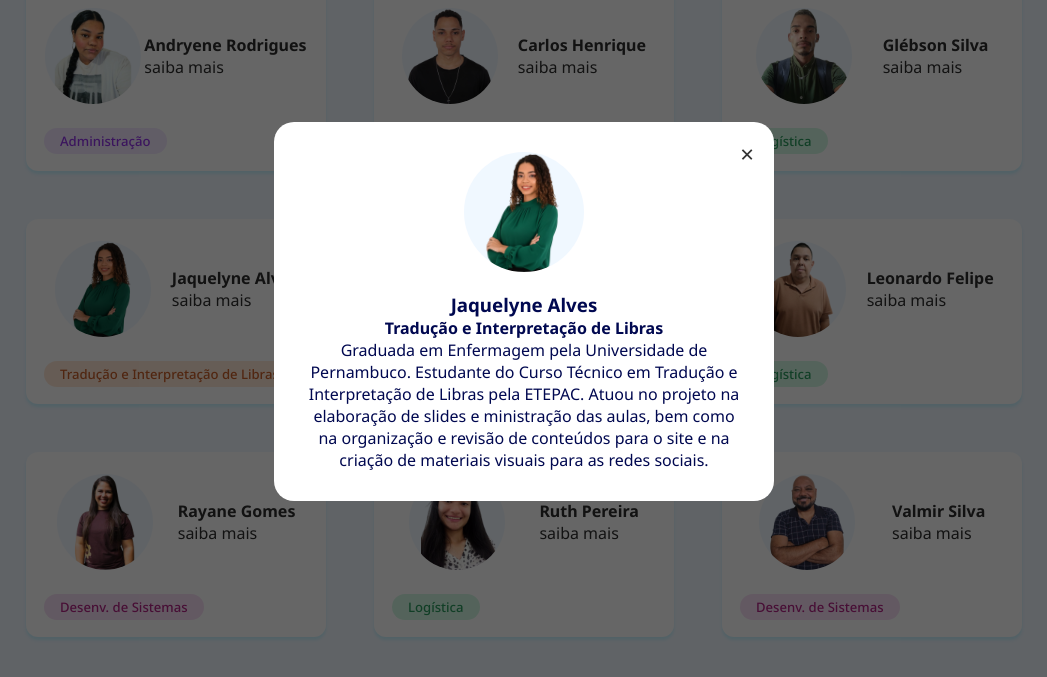
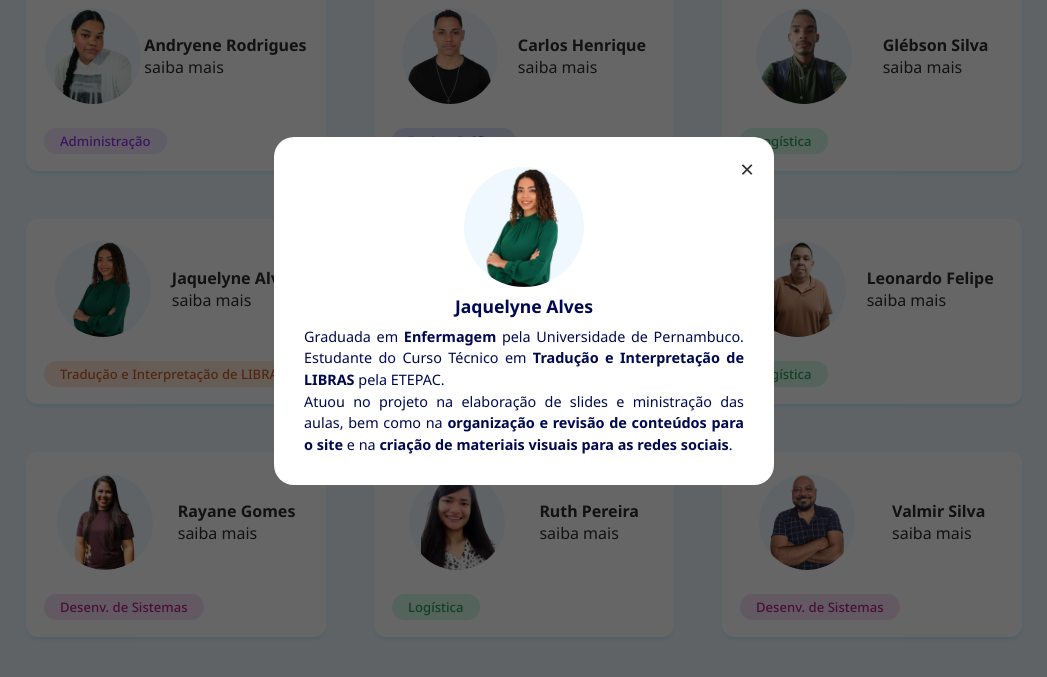
Before and after one commit to carlhenriquex/site-inclusao-digital, a plain HTML site: page index.html in a window 1280 px wide. Both pictures are taken after a click on the element 292 px from the left and 4255 px from the top of the page. Shown: the part 3944-4621 px from the top of the page, without its empty margins (116-1163 px from the left). Drawn offline with nearby package versions, Linux system fonts and the light colour scheme.

Commit message:
ajuste de textos

```diff
--- a/backend/scripts/index.js
+++ b/backend/scripts/index.js
@@ -33,54 +33,42 @@ const modalDescricao = document.getElementById('modal-descricao');
 // dados de cada modal
 const infos = {
 "Andryene Rodrigues": {
-curso: "Administração",
-descricao: "Graduanda em Administração pela Estácio. Possui formação técnica em Design de Interiores pela ETE Miguel Batista e cursou Gastronomia na UNINASSAU. Atua na área administrativa e de gestão, com experiência em Gestão de Risco, atendimento ao público e rotinas administrativas. Estudante do Curso Técnico em Administração pela ETEPAC. No projeto, atuou como ministrante das aulas no COMPAZ e contribuiu para o desenvolvimento das atividades práticas, sendo também responsável pela idealização e criação do vídeo institucional do projeto."
+descricao: "Graduanda em <b>Administração</b> pela Estácio. Possui formação técnica em <b>Design de Interiores</b> pela ETE Miguel Batista e cursou <b>Gastronomia</b> na UNINASSAU. Atua na área administrativa e de gestão, com experiência em Gestão de Risco, atendimento ao público e rotinas administrativas. Estudante do Curso Técnico em <b>Administração</b> pela ETEPAC.<br> No projeto, atuou como ministrante das aulas no COMPAZ e contribuiu para o desenvolvimento das atividades práticas, sendo também responsável pela <b>idealização e criação do vídeo institucional</b> do projeto."
 },
 "Carlos Henrique": {
-curso: "Design Gráfico",
-descricao: "Estudante do curso Técnico em Design Gráfico pela ETEPAC. Atuou no projeto na elaboração de slides e ministração das aulas, sendo também responsável pela concepção e implementação do site institucional."
+descricao: "Estudante do curso Técnico em <b>Design Gráfico</b> pela ETEPAC.<br> Atuou no projeto na elaboração de slides e ministração das aulas, sendo também responsável pela <b>concepção e implementação do site institucional</b>."
 },
 "Glébson Silva": {
-curso: "Logística",
-descricao: "Estudante do curso Técnico em Logística pela ETEPAC. Atuou no projeto na elaboração de slides e ministração das aulas, bem como na produção e revisão dos textos institucionais."
+descricao: "Estudante do curso Técnico em <b>Logística</b> pela ETEPAC.<br> Atuou no projeto na elaboração de slides e ministração das aulas, bem como na <b>produção e revisão dos textos institucionais</b>."
 },
 "Jaquelyne Alves": {
-curso: "Tradução e Interpretação de Libras",
-descricao: "Graduada em Enfermagem pela Universidade de Pernambuco. Estudante do Curso Técnico em Tradução e Interpretação de Libras pela ETEPAC. Atuou no projeto na elaboração de slides e ministração das aulas, bem como na organização e revisão de conteúdos para o site e na criação de materiais visuais para as redes sociais."
+descricao: "Graduada em <b>Enfermagem</b> pela Universidade de Pernambuco. Estudante do Curso Técnico em <b>Tradução e Interpretação de LIBRAS</b> pela ETEPAC.<br> Atuou no projeto na elaboração de slides e ministração das aulas, bem como na <b>organização e revisão de conteúdos para o site</b> e na <b>criação de materiais visuais para as redes sociais</b>."
 },
 "Júlio Rasec": {
-curso: "Desenvolvimento de Sistemas",
-descricao: "Estudante do curso Técnico em Desenvolvimento de Sistemas pela ETEPAC. Atuou no projeto na elaboração de slides e ministração das aulas, e integrou a equipe responsável pelo desenvolvimento do site institucional."
+descricao: "Estudante do curso Técnico em <b>Desenvolvimento de Sistemas</b> pela ETEPAC.<br> Atuou no projeto na elaboração de slides e ministração das aulas, e <b>integrou a equipe responsável pelo desenvolvimento do site institucional</b>."
 },
 "Leonardo Felipe": {
-curso: "Logística",
-descricao: "Graduado em História pela Universidade de Pernambuco – UPE, Campus Petrolina. Pós-graduado em Metodologia do Ensino de História. Foi bolsista do Programa Institucional de Bolsa de Iniciação à Docência (PIBID) pela UPE. Estudante do Curso Técnico em Logística pela ETEPAC. Atuou no projeto na elaboração e revisão de slides de aula, organização do calendário no Trello e acompanhamento dos prazos e andamento das atividades."
+descricao: "Graduado em <b>História</b> pela Universidade de Pernambuco – UPE, Campus Petrolina. Pós-graduado em <b>Metodologia do Ensino de História</b>. Foi bolsista do Programa Institucional de Bolsa de Iniciação à Docência (PIBID) pela UPE. Estudante do Curso Técnico em <b>Logística</b> pela ETEPAC.<br> Atuou no projeto na elaboração e revisão de slides de aula, <b>organização do calendário</b> no Trello e <b>acompanhamento dos prazos e andamento das atividades</b>."
 },
 "Rayane Gomes": {
-curso: "Desenvolvimento de Sistemas",
-descricao: "Graduada em Engenharia Florestal pela Universidade Federal Rural de Pernambuco (UFRPE). Graduanda em Sistemas da Informação pela Unidade Acadêmica de Educação a Distância e Tecnologia da UFRPE e participante da formação em Análise de Dados em parceria com a Télos e a Thoughtworks. Estudante do Curso Técnico em Desenvolvimento de Sistemas pela ETEPAC. Atuou no projeto na ministração das aulas, elaboração de planos de aula, apresentações e materiais de apoio para os alunos, além de desenvolver a coleta, organização e análise dos dados dos participantes, produzindo gráficos e textos interpretativos que integraram o relatório final do projeto."
+descricao: "Graduada em <b>Engenharia Florestal</b> pela Universidade Federal Rural de Pernambuco (UFRPE). Graduanda em <b>Sistemas da Informação</b> pela Unidade Acadêmica de Educação a Distância e Tecnologia da UFRPE e participante da formação em <b>Análise de Dados</b> em parceria com a Télos e a Thoughtworks. Estudante do Curso Técnico em <b>Desenvolvimento de Sistemas</b> pela ETEPAC.<br> Atuou no projeto na ministração das aulas, elaboração de planos de aula, apresentações e materiais de apoio para os alunos, além de desenvolver a <b>coleta, organização e análise dos dados dos participantes</b>, produzindo gráficos e textos interpretativos que integraram o relatório final do projeto."
 },
 "Ruth Pereira": {
-curso: "Logística",
-descricao: "Graduanda em Letras - Português pela Universidade Federal de Pernambuco. Técnica em Administração pela ETE Advogado José David Gil Rodrigues e tecnóloga em Recursos Humanos pela UNIASSELVI. Possui experiência na área administrativa. Estudante do Curso Técnico em Logística pela ETEPAC. Atuou no projeto na elaboração de slides e ministração das aulas, bem como na produção e revisão dos textos institucionais."
+descricao: "Graduanda em <b>Letras - Português</b> pela Universidade Federal de Pernambuco. Técnica em <b>Administração</b> pela ETE Advogado José David Gil Rodrigues e tecnóloga em <b>Recursos Humanos</b> pela UNIASSELVI. Possui experiência na área administrativa. Estudante do Curso Técnico em <b>Logística</b> pela ETEPAC.<br> Atuou no projeto na elaboração de slides e ministração das aulas, bem como na <b>produção e revisão dos textos institucionais</b>."
 },
 "Valmir Silva": {
-curso: "Desenvolvimento de Sistemas",
-descricao: "Bacharel em Administração pelo Centro Universitário São Miguel e tecnólogo em Gestão de Logística pelo Instituto Brasileiro de Gestão e Marketing. Especialista em Bioética, com MBA em Gestão de Instituições Públicas, além de pós-graduações em Docência na Educação Profissional e Tecnológica e em Gestão Pública Municipal. Especializando em Gestão na Educação Profissional e em Saúde Digital no Sistema Único de Saúde. Possui mais de 20 anos de experiência em gestão administrativa, logística e liderança de equipes multidisciplinares. Atua como Tutor da Educação Profissional Polo/EAD na ETEPAC. Estudante do Curso Técnico em Desenvolvimento de Sistemas pela ETEPAC. Atuou no projeto na elaboração de slides e ministração das aulas, além de contribuir na criação e aprimoramento de materiais visuais para as redes sociais."
+descricao: "Bacharel em <b>Administração</b> pelo Centro Universitário São Miguel e tecnólogo em <b>Gestão de Logística</b> pelo Instituto Brasileiro de Gestão e Marketing. Especialista em <b>Bioética</b>, com MBA em <b>Gestão de Instituições Públicas</b>, além de pós-graduações em <b>Docência na Educação Profissional e Tecnológica</b> e em <b>Gestão Pública Municipal</b>. Especializando em </b>Gestão na Educação Profissional</b> e em <b>Saúde Digital no Sistema Único de Saúde</b>. Possui mais de 20 anos de experiência em gestão administrativa, logística e liderança de equipes multidisciplinares. Atua como Tutor da Educação Profissional Polo/EAD na ETEPAC. Estudante do Curso Técnico em <b>Desenvolvimento de Sistemas</b> pela ETEPAC.<br> Atuou no projeto na elaboração de slides e ministração das aulas, além de contribuir na <b>criação e aprimoramento de materiais visuais para as redes sociais</b>."
 }
 }
 
 cards_.forEach(card => {
 card.addEventListener('click', () => {
 const nome = card.querySelector('h4').textContent;
-const curso = card.querySelector('.card-content h3').textContent;
 const imgSrc = card.querySelector('img').src;
 
 modalImg.src = imgSrc;
 modalNome.textContent = nome;
-modalCurso.textContent = curso;
-modalDescricao.textContent = infos[nome]?.descricao || "Descrição em breve.";
-
+modalDescricao.innerHTML = infos[nome]?.descricao || "Descrição em breve.";
 
 modal.style.display = 'flex';
 });
--- a/index.html
+++ b/index.html
@@ -56,14 +56,14 @@
         <section class="banner">
             <div class="text-banner">
                 <h1>Projeto <span>Inclusão Digital</span></h1>
-                <p>Aplicabilidade de ferramentas digitas, promovendo a inovação e as habilidades tecnológicas aos usuários da biblioteca do Compaz Miguel Arraes, pelos estudantes da ETEPAC</p>
+                <p>Promovendo inovação e habilidades tecnológicas aos usuários da biblioteca do COMPAZ Miguel Arraes, através de estudantes da ETEPAC</p>
             </div>
             <img src="img/banner_inclusao_digital(1920x1220).png" alt="">
         </section>
 
         <section class="containers artigos-relacionados-section" id="artigos">
             <div class="titulos_containers">
-                <h2>Iniciativa que conecta <span>pessoas, ideias e futuro</span><br> conheça as histórias por trás dos nossos projetos:</h2>
+                <h2>Iniciativa que conecta <span>pessoas, ideias e futuro.</span><br> Conheça as histórias por trás do nosso projeto:</h2>
             </div>
 
             <div class="artigos-relacionados-container">
@@ -90,7 +90,7 @@
                         <img src="img/sobre_parceria.png" alt="Imagem artigo 2" class="artigo-relacionado-img">
                         <div class="artigo-relacionado-conteudo">
                             <span class="artigo-relacionado-tag">Parceria</span>
-                            <h3 class="artigo-relacionado-subtitulo">ETEPAC e COMPAZ: uma união estratégica e eficaz</h3>
+                            <h3 class="artigo-relacionado-subtitulo">ETEPAC e COMPAZ: união estratégica e eficaz</h3>
                             <div class="artigo-relacionado-info">
                             <span>24/10/2025</span>
                             <span><i class="bi bi-stopwatch"></i> 3 minutos de leitura</span>
@@ -169,7 +169,7 @@
                     <h3>Sônia Maria de Pádua</h3>
                     <h4>Professora Integradora</h4>
                     <p>
-                        Bacharela em <span>Biblioteconomia</span> pela Universidade Federal de Pernambuco (UFPE), com especialização em <span>Informação Tecnológica</span> também pela UFPE. <span>Bibliotecária</span> por 31 anos como coordenadora das 10 bibliotecas do SENAI-PE. Professora do Curso Técnico em <span>Biblioteconomia em EAD</span>, na ETEPAC.<br>
+                        Bacharela em <span>Biblioteconomia</span> pela Universidade Federal de Pernambuco (UFPE), com especialização em <span>Informação Tecnológica</span> também pela UFPE. Bibliotecária por 31 anos como coordenadora das 10 bibliotecas do SENAI-PE. Professora do Curso Técnico em <span>Biblioteconomia</span> em EAD, na ETEPAC.<br>
                         Professora <span>Coordenadora</span> desse projeto. Articuladora junto à empresa parceira e redatora. Submeteu o projeto à FACEPE, providenciou o recrutamento dos estudantes à formação, acompanhou a formação, seleção e preparação dos estudantes bolsistas para exercício da prática e demais atividades necessárias para o desenvolvimento do projeto.
                     </p>
 
@@ -185,8 +185,8 @@
                     <h3>Fagner Barbosa Silva Pontes</h3>
                     <h4>Professor Formador</h4>
                     <p>
-                        Graduado em <span>Matemática e em Sistemas de Informação</span> pela Universidade Estácio de Sá. Especializado em <span>Educação e Novas Tecnologias</span>, e <span>Docência na Educação Profissional</span> de Nível Técnico. Professor da ETEPAC do Curso Técnico em <span>Desenvolvimento de Sistemas</span>, atuando principalmente nos seguintes temas: desenvolvimento web, programação e javascript, na modalidade EAD.</br>
-                        <span>Professor voluntário neste projeto</span>, foi responsável por ser o facilitador na formação dos estudantes, orientar os bolsistas na confecção da apostila do curso de curta duração de promoção da inclusão digital para jovens e adultos, e coordenar os bolsistas na prática como facilitadores pelo período do curso promovido na biblioteca do COMPAZ Miguel Arraes.
+                        Graduado em <span>Matemática</span> e em <span>Sistemas de Informação</span> pela Universidade Estácio de Sá. Especializado em <span>Educação e Novas Tecnologias</span>, e <span>Docência na Educação Profissional de Nível Técnico</span>. Professor da ETEPAC do Curso Técnico em <span>Desenvolvimento de Sistemas</span>, atuando principalmente nos seguintes temas: desenvolvimento web, programação e javascript, na modalidade EAD.</br>
+                        Professor <span>Voluntário</span> neste projeto, foi responsável por ser o facilitador na formação dos estudantes, orientar os bolsistas na confecção da apostila do curso de curta duração de promoção da inclusão digital para jovens e adultos, e coordenar os bolsistas na prática como facilitadores pelo período do curso promovido na biblioteca do COMPAZ Miguel Arraes.
                     </p>
                     <div class="social-icons">
                         <a href="https://www.linkedin.com/in/fagner-pontes-63242a257" target="_blank" class="btn-sociais"><i class="bi bi-linkedin"></i></a>
@@ -251,7 +251,7 @@
                         </div>
                     </div>
                     <div class="card-content">
-                        <h3 class="badge5">Tradução e Interpretação de Libras</h3>
+                        <h3 class="badge5">Tradução e Interpretação de LIBRAS</h3>
                     </div>
                 </div>
                 <div class="card">
--- a/styles/index.css
+++ b/styles/index.css
@@ -460,6 +460,7 @@ main .containers {
 }
 
 .professores .box_professor .text_professor p {
+  text-align: justify;
   font-size: .85rem;
   padding-top: 1rem;
   max-width: 90%;
@@ -751,19 +752,41 @@ main .containers {
   padding: 30px;
   width: 90%;
   max-width: 500px;
-  text-align: center;
+  text-align: center; /* mantém centralizado o título e imagem */
   position: relative;
   animation: fadeIn 0.3s ease;
+  display: flex;
+  flex-direction: column;
+  align-items: center;
+  gap: 2px; /* separa automaticamente os elementos internos */
 }
 
+/* Imagem do bolsista */
 .modal-content img {
   width: 120px;
   height: 120px;
   object-fit: cover;
   border-radius: 50%;
-  margin-bottom: 15px;
+  margin-bottom: 5px;
 }
 
+/* Nome */
+#modal-nome {
+  font-size: 1.1rem;
+  font-weight: 700;
+  margin-bottom: 4px;
+}
+
+/* Descrição */
+#modal-descricao {
+  text-align: justify;      /* justifica o texto da descrição */
+  line-height: 1.5;      /* melhora a legibilidade */
+  font-size: 0.90rem;
+  font-weight: 400;
+  white-space: normal;
+}
+
+/* Botão de fechamento */
 .close {
   position: absolute;
   top: 15px;
@@ -777,7 +800,6 @@ main .containers {
   from { opacity: 0; transform: scale(0.9); }
   to { opacity: 1; transform: scale(1); }
 }
-
 
 /* Responsivo */
 @media (max-width: 900px) {
```
Also changed, not shown: pages/artigo_relatorio.html (+20 -20 lines).
